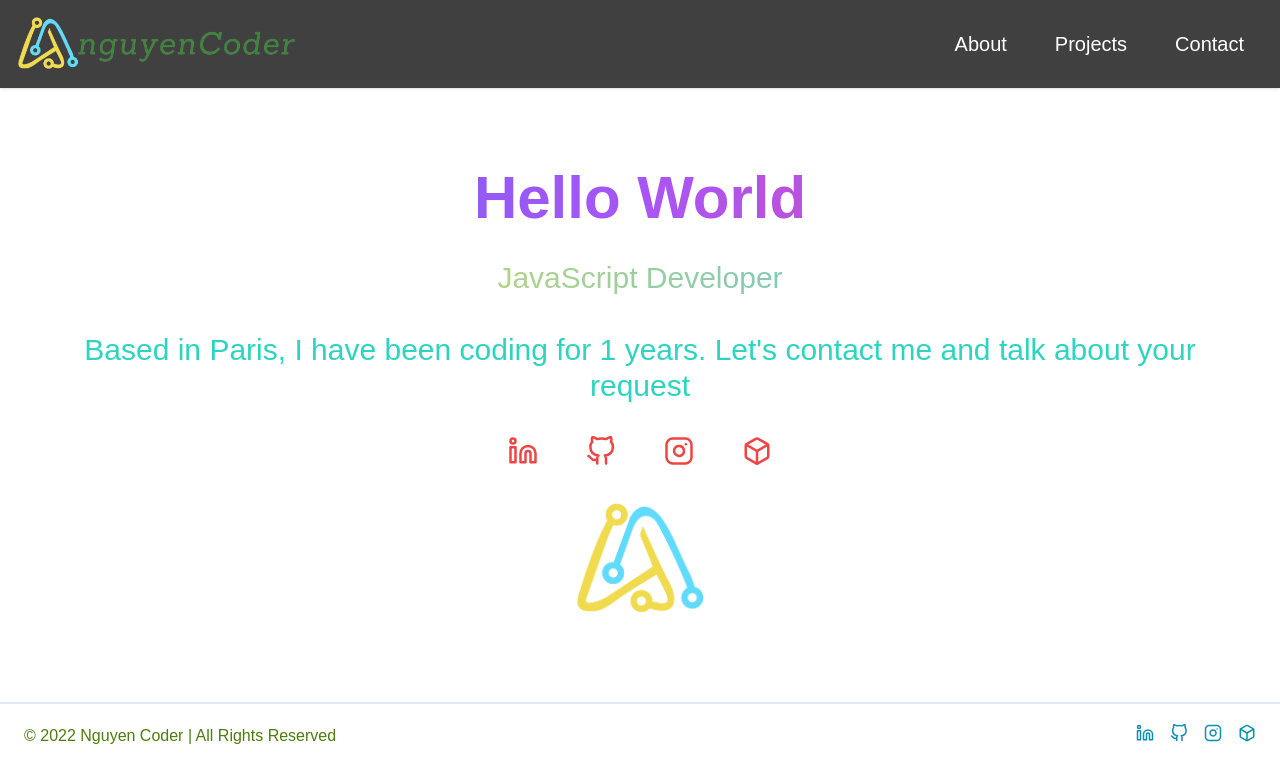
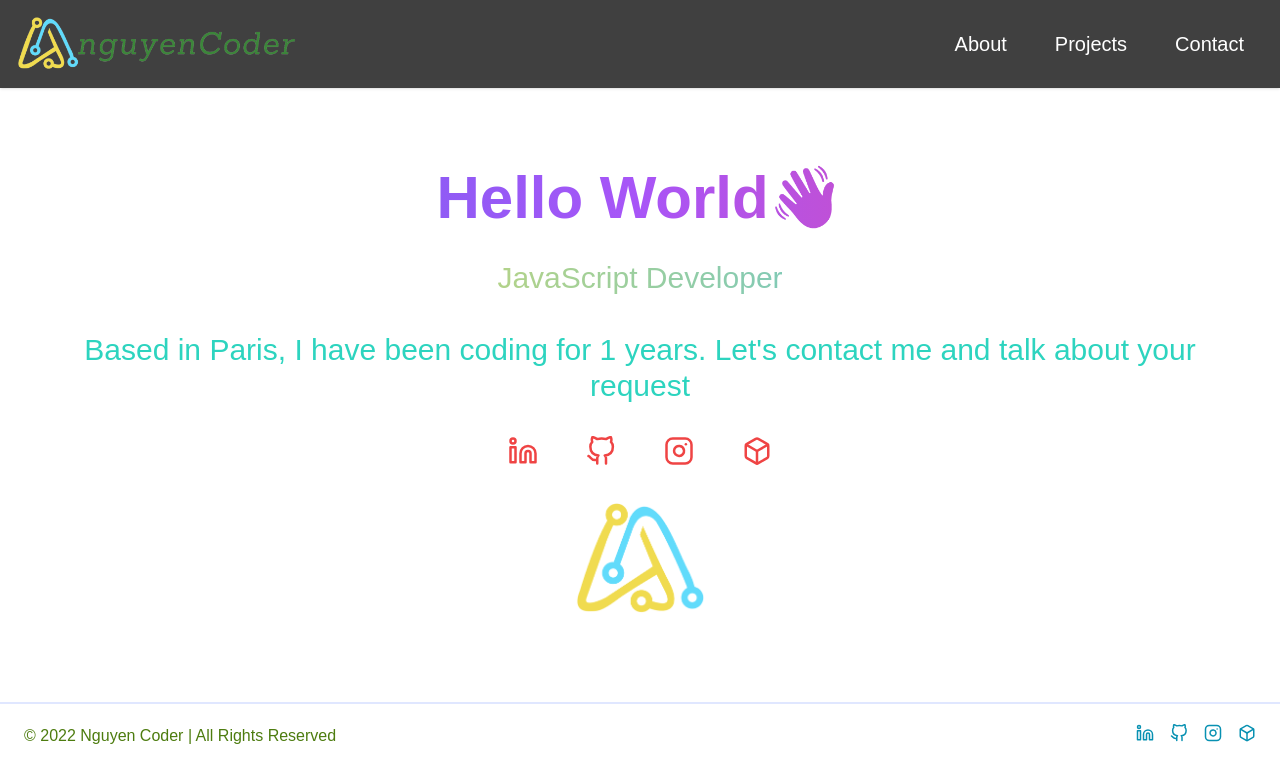
Before and after one commit to mrnguyencoder/myportfolio, a React (Create React App) app: page / in a window 1280 px wide. Shown: the top 782 px of the page. Built offline with nearby package versions, Linux system fonts and the light colour scheme.

Commit message:
animate-wave

```diff
--- a/src/pages/Home.js
+++ b/src/pages/Home.js
@@ -10,6 +10,7 @@ function Home() {
                         text-transparent font-bold bg-clip-text
                         bg-gradient-to-r from-indigo-500 via-purple-500 to-pink-500">
             Hello World
+            <span class="animate-wave inline-block origin-[70%_70%]">👋</span>
         </h2>
         <h3 className="text-3xl md:ext-5xl py-4
                         bg-gradient-to-r from-yellow-300 to-sky-400
```
